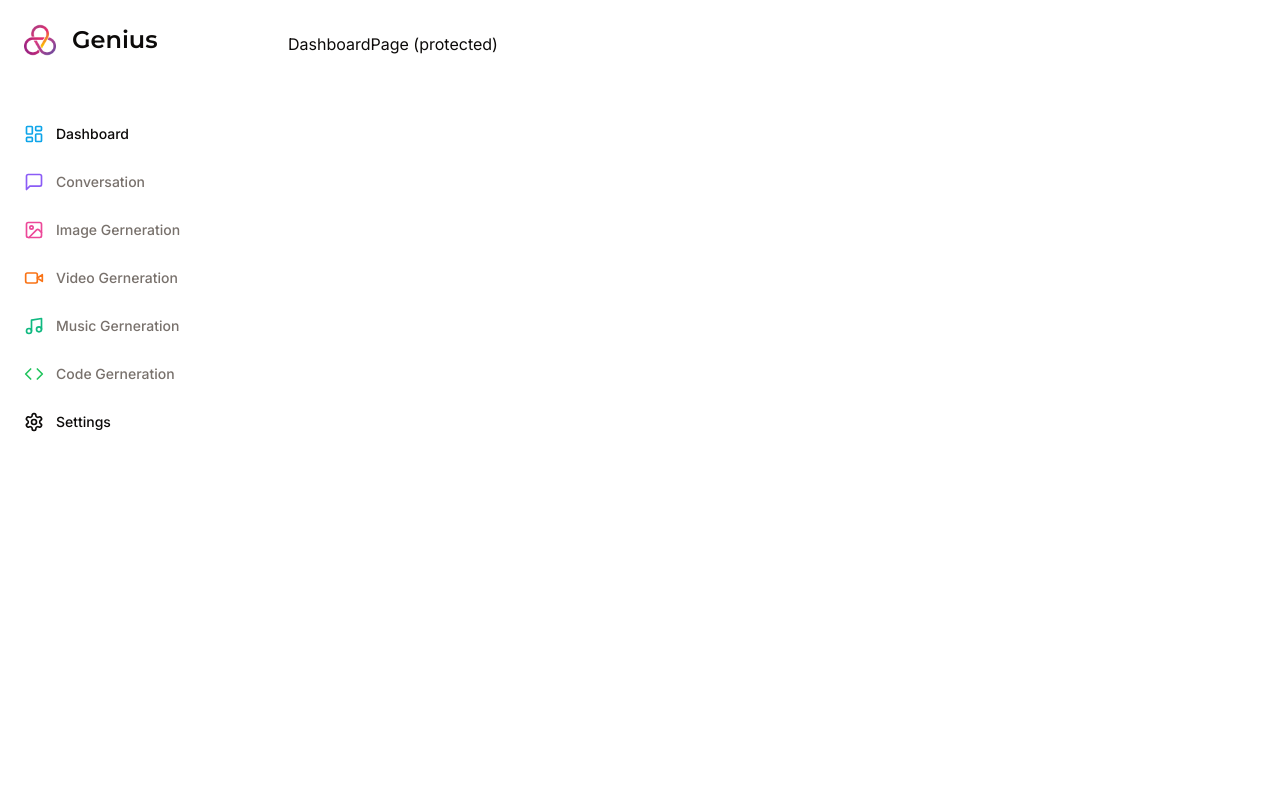
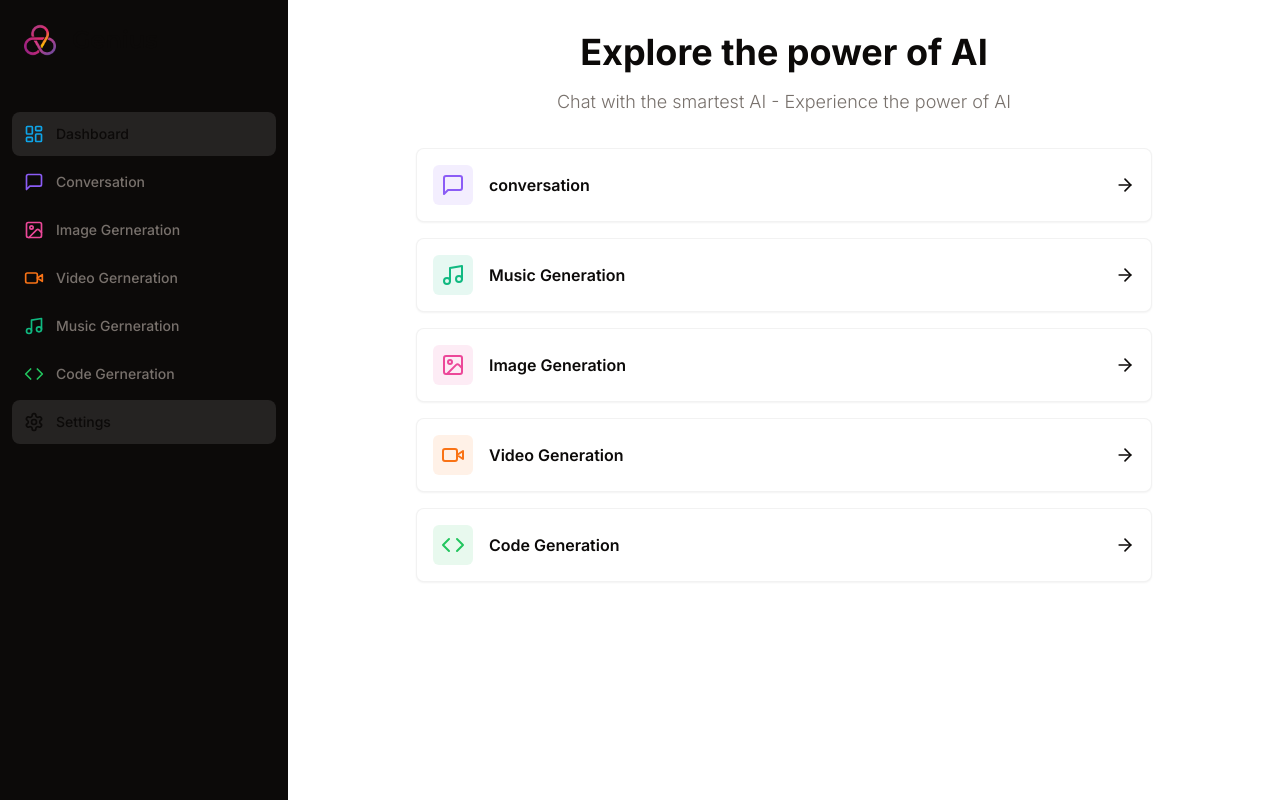
Before and after one commit to evertonccarvalho/ai-sass, a Next.js app: page /dashboard in a window 1280 px wide. Built offline with nearby package versions, Linux system fonts and the light colour scheme.

Commit message:
dashboard list

```diff
--- a/src/app/(dashboard)/(routes)/dashboard/page.tsx
+++ b/src/app/(dashboard)/(routes)/dashboard/page.tsx
@@ -1,5 +1,85 @@
+'use client';
+import { Card } from '@/components/ui/card';
+import { cn } from '@/lib/utils';
+import {
+	ArrowRight,
+	Code,
+	ImageIcon,
+	MessageSquare,
+	Music,
+	Video,
+} from 'lucide-react';
+import { useRouter } from 'next/navigation';
+
+const tools = [
+	{
+		label: 'conversation',
+		icon: MessageSquare,
+		color: 'text-violet-500',
+		bgColor: 'bg-violet-500/10',
+		href: '/conversation',
+	},
+	{
+		label: 'Music Generation',
+		icon: Music,
+		color: 'text-emerald-500',
+		bgColor: 'bg-emerald-500/10',
+		href: '/music',
+	},
+	{
+		label: 'Image Generation',
+		icon: ImageIcon,
+		color: 'text-pink-500',
+		bgColor: 'bg-pink-500/10',
+		href: '/image',
+	},
+	{
+		label: 'Video Generation',
+		icon: Video,
+		color: 'text-orange-500',
+		bgColor: 'bg-orange-500/10',
+		href: '/video',
+	},
+	{
+		label: 'Code Generation',
+		icon: Code,
+		color: 'text-green-500',
+		bgColor: 'bg-green-500/10',
+		href: '/video',
+	},
+];
 const DashboardPage = () => {
-	return <div>DashboardPage (protected)</div>;
+	const router = useRouter();
+	return (
+		<div>
+			<div className="mb-8 space-y-4">
+				<h2 className="text-2xl md:text-4xl font-bold text-center">
+					{' '}
+					Explore the power of AI
+				</h2>
+				<p className="text-muted-foreground font-light text-sm md:text-lg text-center">
+					Chat with the smartest AI - Experience the power of AI
+				</p>
+			</div>
+			<div className="px-4 md:px-20 lg:px-32 space-y-4">
+				{tools.map((tool) => (
+					<Card
+						onClick={() => router.push(tool.href)}
+						key={tool.href}
+						className="p-4 border-black/5 flex items-center justify-between hover:shadow-md transition cursor-pointer"
+					>
+						<div className="flex items-center gap-x-4">
+							<div className={cn('p-2 w-fit rounded-md', tool.bgColor)}>
+								<tool.icon className={(cn('w-8 h-8'), tool.color)} />
+							</div>{' '}
+							<div className="font-semibold ">{tool.label}</div>
+						</div>
+						<ArrowRight className="w-5 h-5" />
+					</Card>
+				))}
+			</div>
+		</div>
+	);
 };
 
 export default DashboardPage;
--- a/src/app/(dashboard)/layout.tsx
+++ b/src/app/(dashboard)/layout.tsx
@@ -1,5 +1,5 @@
 import NavBar from '@/components/NavBar';
-import SideBar from '@/components/SideBar';
+import { SideBar } from '@/components/SideBar';
 
 const DashboardLayout = ({ children }: { children: React.ReactNode }) => {
 	return (
--- a/src/components/SideBar.tsx
+++ b/src/components/SideBar.tsx
@@ -61,11 +61,11 @@
 	},
 ];
 
-const SideBar = () => {
+export const SideBar = () => {
 	const pathname = usePathname();
 
 	return (
-		<div className="space-y-4 felx py-4 flex-col h-full bg-card text-foreground">
+		<div className="space-y-4 felx py-4 flex-col h-full bg-card-foreground text-foreground">
 			<div className="px-3 py-2 flex-1">
 				<Link href="/dashboard" className="flex items-center pl-3 mb-14">
 					<div className="relative w-8 h-8 mr-4">
@@ -81,7 +81,7 @@
 							key={route.href}
 							href={route.href}
 							className={cn(
-								'text-sm group flex p-3 w-full justify-start font-medium cursor-pointer hover:text-primary hover:bg-white/10 rounded-lg transition',
+								'text-sm group flex p-3 w-full justify-start font-medium cursor-pointer hover:text-primary hover:bg-primary/10 rounded-lg transition',
 								pathname === route.href
 									? 'text-foreground bg-white/10'
 									: 'text-muted-foreground'
@@ -98,5 +98,3 @@
 		</div>
 	);
 };
-
-export default SideBar;
--- a/src/components/mobile-sidebar.tsx
+++ b/src/components/mobile-sidebar.tsx
@@ -3,9 +3,20 @@
 import { Menu } from 'lucide-react';
 import { Button } from './ui/button';
 import { Sheet, SheetContent, SheetTrigger } from './ui/sheet';
-import SideBar from './SideBar';
+import { SideBar } from './SideBar';
+import { useState, useEffect } from 'react';
 
 const MobileSidebar = () => {
+	const [isMounted, setIsmounted] = useState(false);
+
+	useEffect(() => {
+		setIsmounted(true);
+	}, []);
+
+	if (!isMounted) {
+		return null;
+	}
+
 	return (
 		<Sheet>
 			<SheetTrigger>
```
